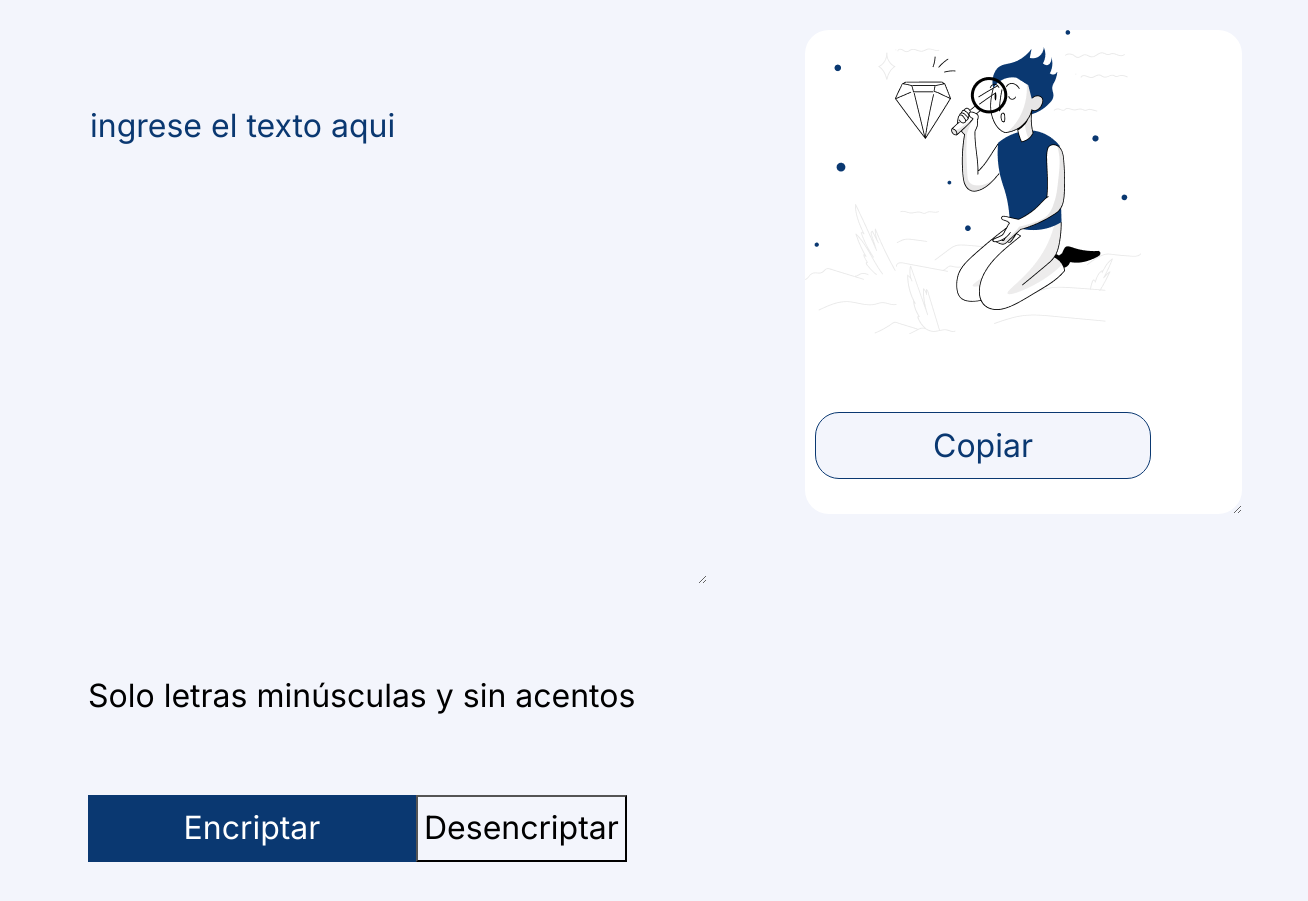
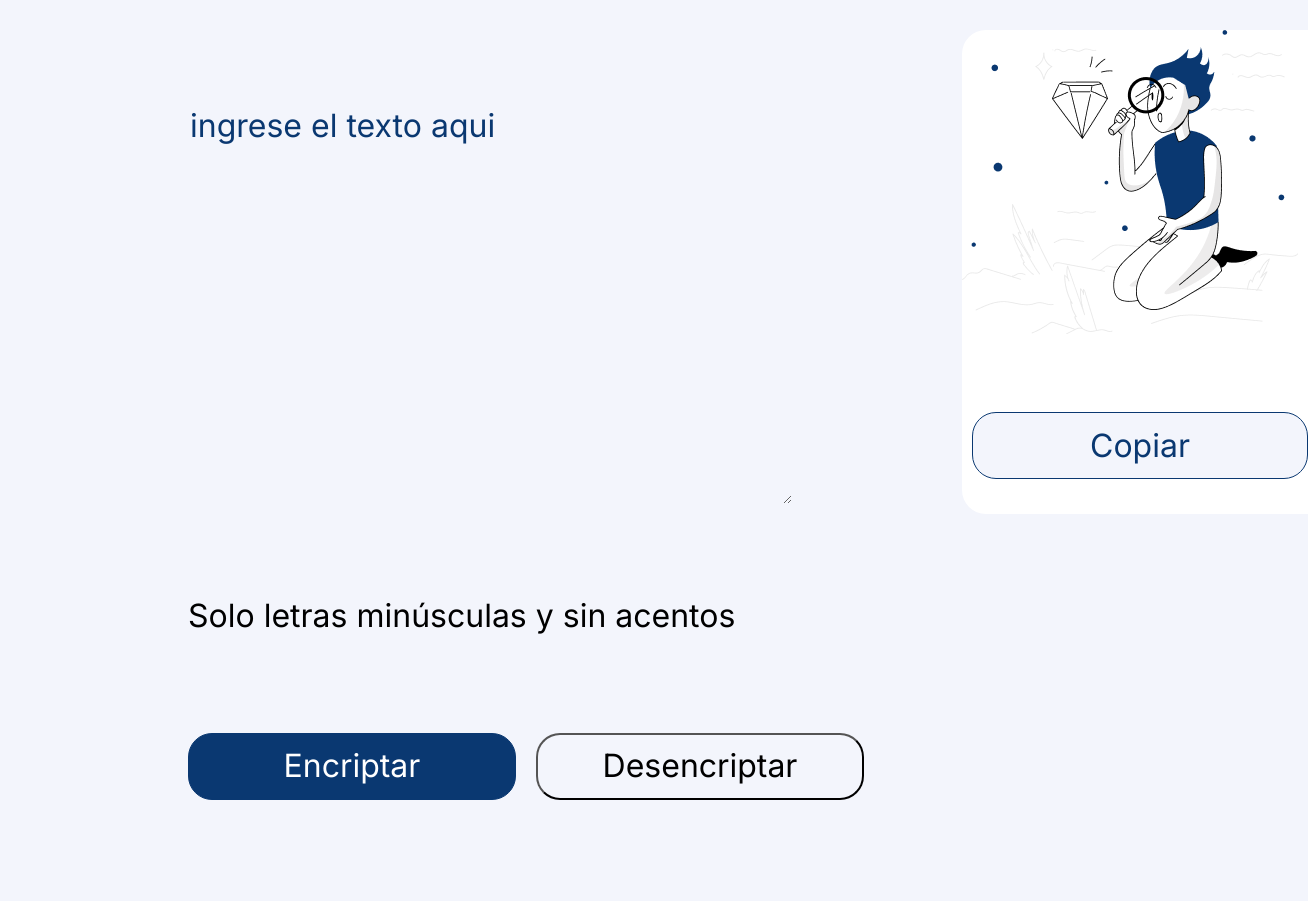
Before and after one commit to alerileri/Encriptador_Alura_Challenge, a website: page src/index.html in a window 1280 px wide. Shown: the part 81-982 px from the top of the page, 1308 px wide, since content can reach past the window. After the commit the page ends 939 px from the top, so only its background shows below. Drawn offline with Linux system fonts and the light colour scheme.

Commit message:
Fix CSS styles

```diff
--- a/src/style.css
+++ b/src/style.css
@@ -4,6 +4,7 @@
     font-weight: 400;
     font-size: 32px;
     line-height: 150%;
+    overflow-y: hidden;
 }
 
 .logo {
@@ -15,13 +16,15 @@
 main{
     display: flex;
     margin-bottom: 50px;
-    margin-left: 80px;
+    margin-left: 180px;
 }
 
 .text-area{
+    height: 400px;
     border: none;
     color:#0A3871;
     margin-top: 90px;
+    padding: 2px;
     text-transform: lowercase;
 }
 
@@ -57,14 +60,20 @@ main{
 .btn-encriptar{
     background-color: #0A3871;
     border: 1px solid #0A3871;
+    border-radius: 24px;
     color: white;
     cursor: pointer;
     height: 67px;
     width: 328px;
+    margin-right: 10px;
 }
 
 .btn-desencriptar{
+    height: 67px;
+    width: 328px;
     cursor: pointer;
+    border-radius: 24px;
+    margin-left: 10px;
 }
 
 .btn-copiar{
```
